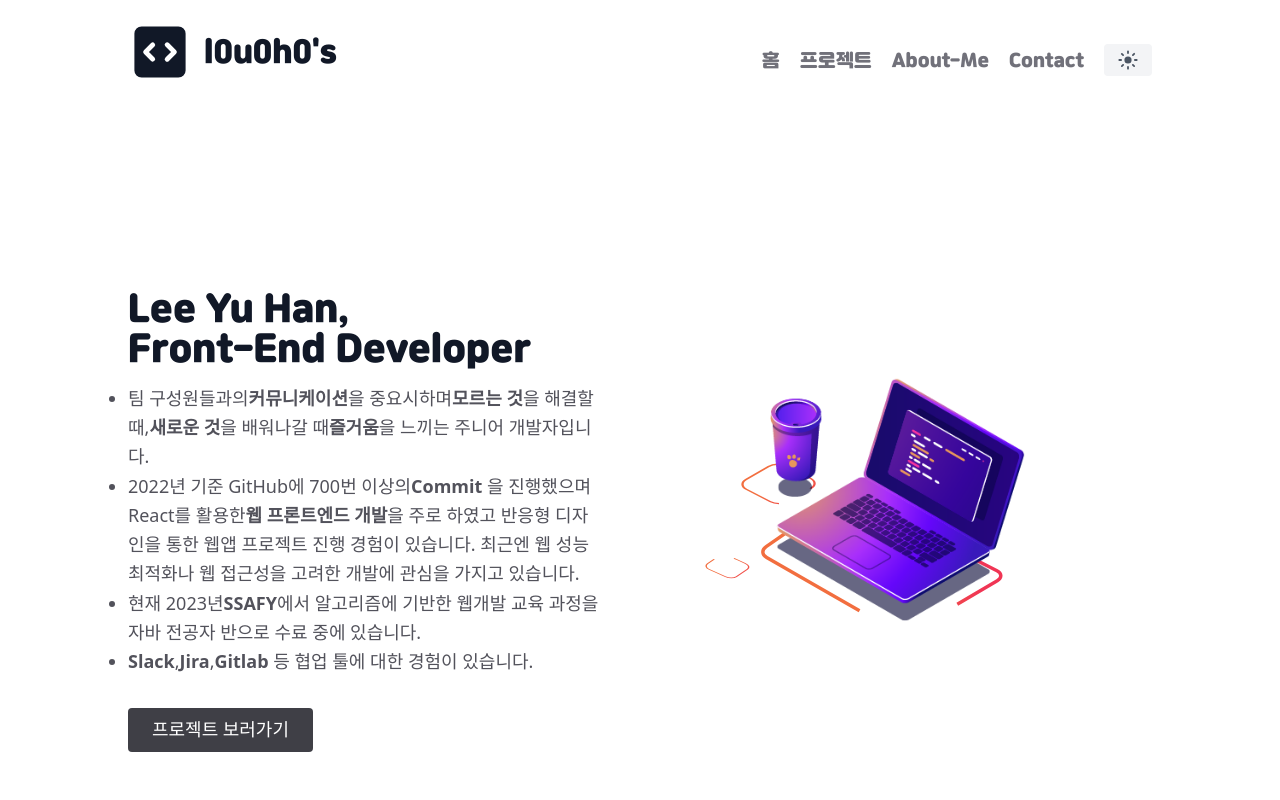
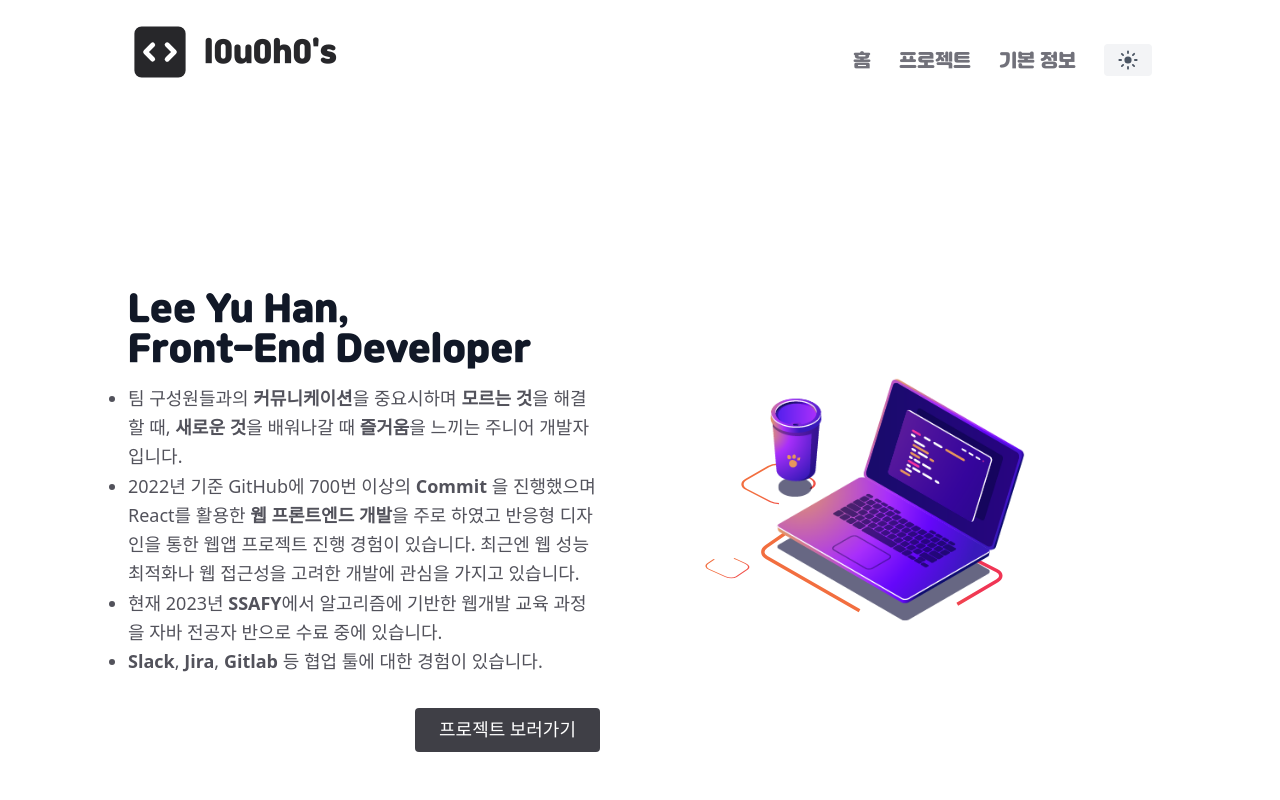
Before and after one commit to l0u0h0/next_portfolio, a Next.js app: page / in a window 1280 px wide. Shown: the top 800 px of the page. Built offline with nearby package versions, Linux system fonts and the light colour scheme; a web font is replaced by a local one.

Commit message:
:sparkles: 헤더 및 푸터 수정

```diff
--- a/components/Home/hero.js
+++ b/components/Home/hero.js
@@ -11,27 +11,27 @@ export default function Hero() {
           Front-End Developer
         </h1>
         <ul className="mb-8 leading-relaxed text-lg text-left list-disc">
-          <li className="hover:decoration-stone-400 hover:decoration-solid">
-            팀 구성원들과의<b>커뮤니케이션</b>을 중요시하며<b>모르는 것</b>을
-            해결할 때,<b>새로운 것</b>을 배워나갈 때<b>즐거움</b>을 느끼는
+          <li className="hover:decoration-stone-400 hover:decoration">
+            팀 구성원들과의 <b>커뮤니케이션</b>을 중요시하며 <b>모르는 것</b>을
+            해결할 때, <b>새로운 것</b>을 배워나갈 때 <b>즐거움</b>을 느끼는
             주니어 개발자입니다.
           </li>
           <li>
-            2022년 기준 GitHub에 700번 이상의<b>Commit</b> 을 진행했으며 React를
-            활용한<b>웹 프론트엔드 개발</b>을 주로 하였고 반응형 디자인을 통한
+            2022년 기준 GitHub에 700번 이상의 <b>Commit</b> 을 진행했으며 React를
+            활용한 <b>웹 프론트엔드 개발</b>을 주로 하였고 반응형 디자인을 통한
             웹앱 프로젝트 진행 경험이 있습니다. 최근엔 웹 성능 최적화나 웹
             접근성을 고려한 개발에 관심을 가지고 있습니다.
           </li>
           <li>
-            현재 2023년<b>SSAFY</b>에서 알고리즘에 기반한 웹개발 교육 과정을
+            현재 2023년 <b>SSAFY</b>에서 알고리즘에 기반한 웹개발 교육 과정을
             자바 전공자 반으로 수료 중에 있습니다.
           </li>
           <li>
-            <b>Slack</b>,<b>Jira</b>,<b>Gitlab</b> 등 협업 툴에 대한 경험이
+            <b>Slack</b>, <b>Jira</b>, <b>Gitlab</b> 등 협업 툴에 대한 경험이
             있습니다.
           </li>
         </ul>
-        <div className="flex justify-center">
+        <div className="w-full flex justify-end">
           <Link href="/projects">
             <a className="btn-project">프로젝트 보러가기</a>
           </Link>
--- a/components/footer.js
+++ b/components/footer.js
@@ -8,7 +8,7 @@ export default function Footer() {
         <div>
           <div className="container px-32 py-10 mx-auto flex items-center sm:flex-row flex-col">
             <Link href="/">
-              <a className="flex title-font font-medium items-center md:justify-start justify-center text-gray-900">
+              <a className="flex title-font font-medium items-center md:justify-start justify-center text-zinc-800">
                 <span className="ml-3 text-2xl">Yuhan's PortFolio</span>
               </a>
             </Link>
--- a/components/header.js
+++ b/components/header.js
@@ -6,7 +6,7 @@ export default function Header() {
     <header className="w-full min-w-[600px] text-gray-600">
       <div className="container mx-auto flex flex-wrap p-5 lg:px-32 md:px-20 flex-col lg:flex-row justify-center items-center">
         <Link href="/">
-          <a className="flex title-font font-medium items-center text-gray-900 mb-4">
+          <a className="flex title-font font-medium items-center text-zinc-800 mb-4">
             <svg
               xmlns="http://www.w3.org/2000/svg"
               viewBox="0 0 20 20"
@@ -25,17 +25,13 @@ export default function Header() {
         </Link>
         <nav className="md:ml-auto flex flex-wrap items-center text-lg title-font justify-evenly">
           <Link href="/">
-            <a className="mr-5 hover:text-gray-900">홈</a>
+            <a className="mr-7 hover:text-gray-900">홈</a>
           </Link>
           <Link href="/projects">
-            <a className="mr-5 hover:text-gray-900">프로젝트</a>
+            <a className="mr-7 hover:text-gray-900">프로젝트</a>
           </Link>
           <Link href="/contact">
-            <a className="mr-5 hover:text-gray-900">About-Me</a>
-          </Link>
-          {/* contact 페이지 링크 예정 */}
-          <Link href="/contact">
-            <a className="mr-5 hover:text-gray-900">Contact</a>
+            <a className="mr-7 hover:text-gray-900">기본 정보</a>
           </Link>
           {/* 다크모드 토글버튼 */}
           <DarkModeToggleButton />
```
